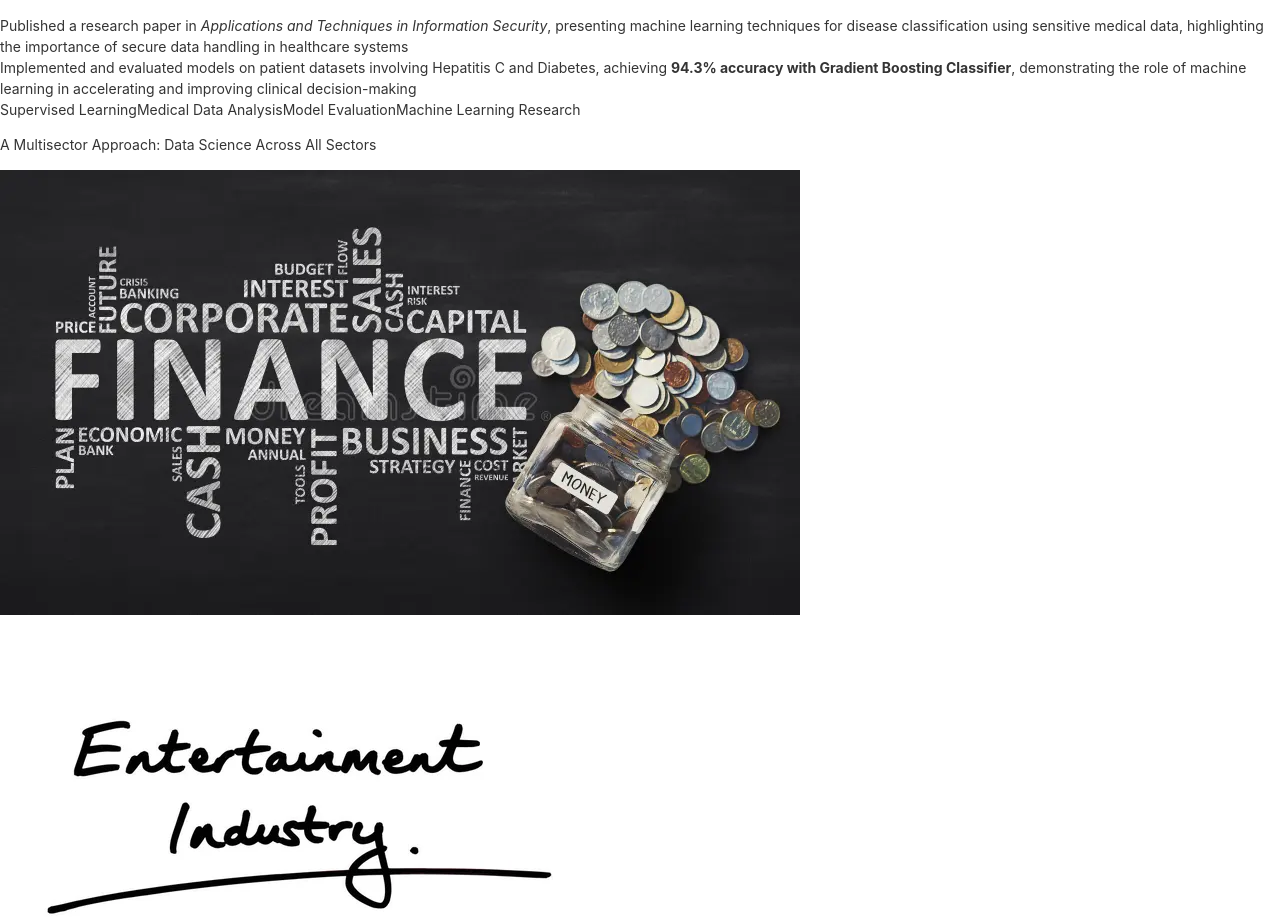
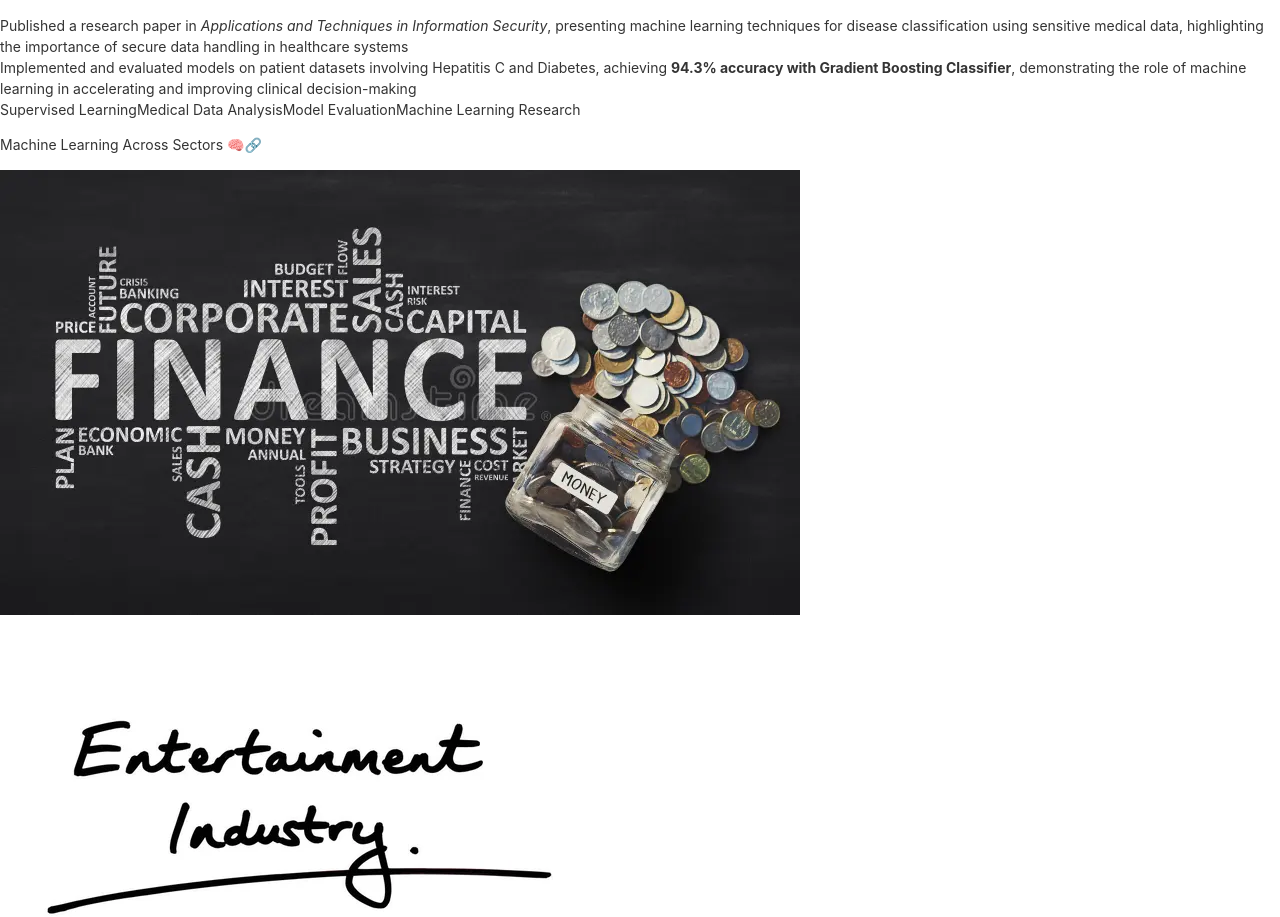
Before and after one commit to JaySinghvi/personal-website, a React (Vite) app: page / in a window 1280 px wide. Shown: the part 1660-2577 px from the top of the page. Built offline with nearby package versions, Linux system fonts and the light colour scheme.

Commit message:
Update Projects.jsx

```diff
--- a/src/components/Projects.jsx
+++ b/src/components/Projects.jsx
@@ -14,7 +14,7 @@ const Projects = () => {
 
   return (
     <div className='border-b border-neutral-900 pb-4'>
-        <motion.h2 whileInView={{opacity:1, y:0}} initial={{opacity:0, y:-100}} transition={{duration:1.5}} className='my-20 text-center text-4xl'>A Multisector Approach: Data Science Across All Sectors</motion.h2>
+        <motion.h2 whileInView={{opacity:1, y:0}} initial={{opacity:0, y:-100}} transition={{duration:1.5}} className='my-20 text-center text-4xl'>Machine Learning Across Sectors 🧠🔗</motion.h2>
         <div className='mb-8 flex flex-wrap lg:justify-center'>
             <motion.div whileInView={{opacity:1, x:0}} initial={{opacity:0, x:-100}} transition={{duration:1}} className='w-full lg:w-1/2 lg:p-8'>
                 <div className='flex items-center justify-center'>
```
